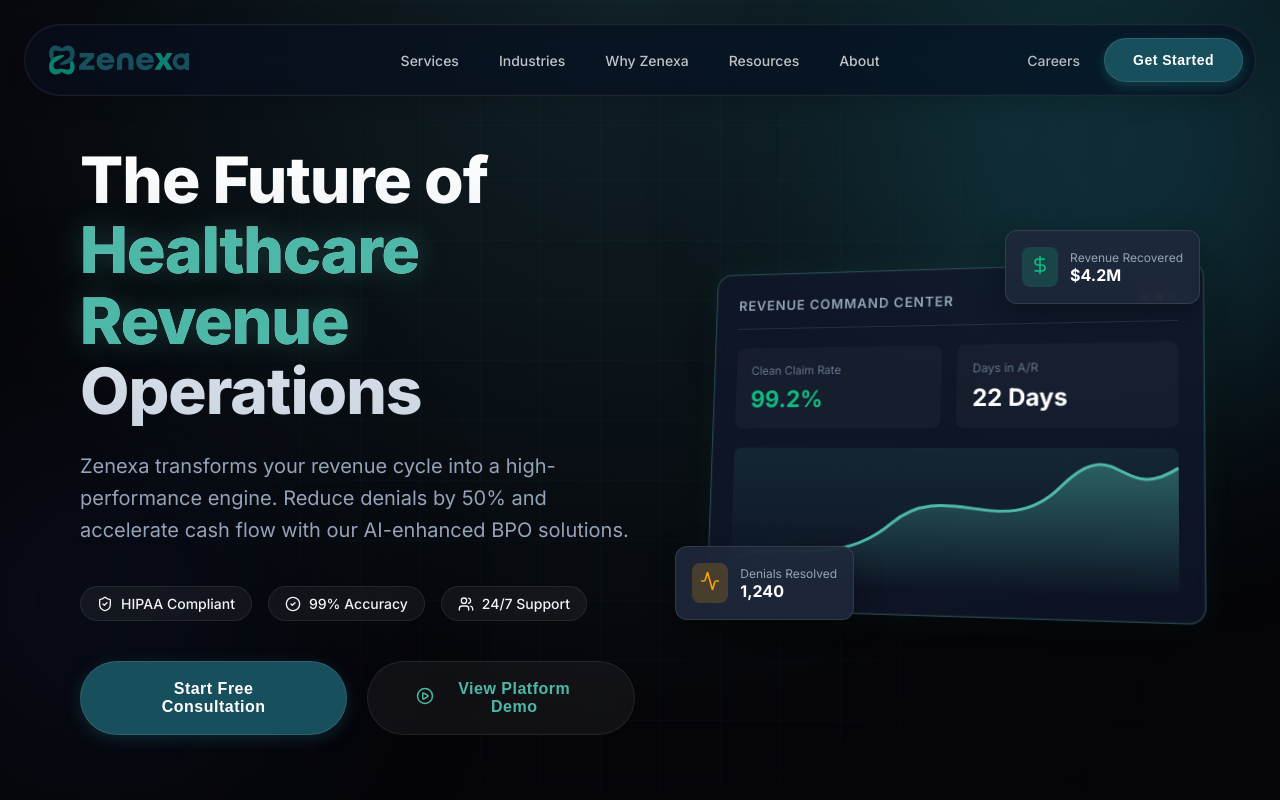
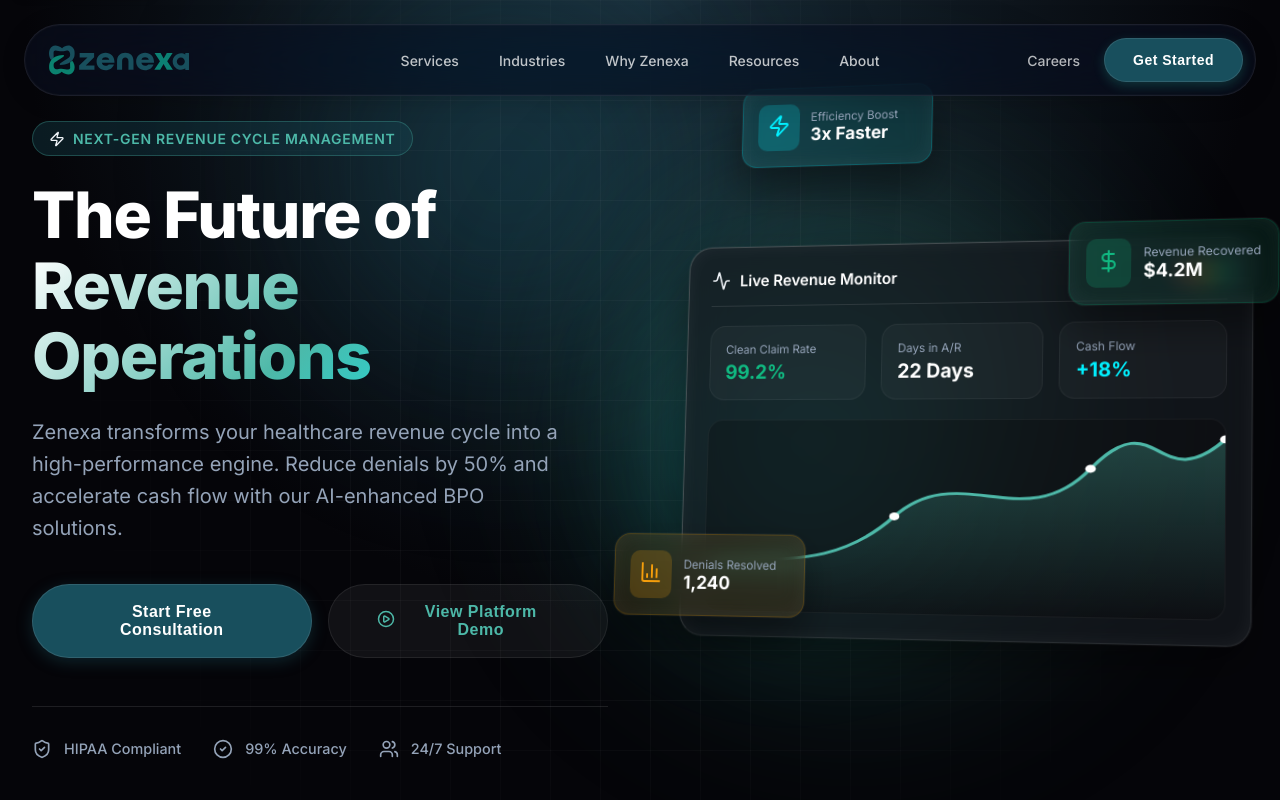
Before and after one commit to zenexasolutions/zenexa-website-demo, a Next.js app: page / in a window 1280 px wide. Shown: the top 800 px of the page. Built offline with nearby package versions, Linux system fonts and the light colour scheme.

Commit message:
hero section upgrade
safe push

```diff
--- a/src/components/home/Hero.module.css
+++ b/src/components/home/Hero.module.css
@@ -3,13 +3,13 @@
     min-height: 100vh;
     display: flex;
     align-items: center;
-    background: var(--gradient-hero);
-    color: white;
+    justify-content: center;
     overflow: hidden;
-    padding-top: 80px;
+    padding-top: var(--header-height);
+    background: radial-gradient(circle at 50% 0%, #1a2c38 0%, #050509 60%);
 }
 
-/* Neon Grid Background */
+/* Animated Background Elements */
 .hero::before {
     content: '';
     position: absolute;
@@ -18,148 +18,185 @@
     right: 0;
     bottom: 0;
     background-image:
-        linear-gradient(rgba(77, 184, 168, 0.03) 1px, transparent 1px),
-        linear-gradient(90deg, rgba(77, 184, 168, 0.03) 1px, transparent 1px);
-    background-size: 60px 60px;
-    mask-image: radial-gradient(circle at center, black 40%, transparent 80%);
+        linear-gradient(rgba(255, 255, 255, 0.03) 1px, transparent 1px),
+        linear-gradient(90deg, rgba(255, 255, 255, 0.03) 1px, transparent 1px);
+    background-size: 50px 50px;
+    mask-image: radial-gradient(circle at 50% 50%, black 40%, transparent 80%);
     pointer-events: none;
+    z-index: 1;
 }
 
-/* Ambient Glows */
 .glow {
     position: absolute;
     border-radius: 50%;
-    filter: blur(100px);
-    z-index: 1;
+    filter: blur(80px);
     opacity: 0.4;
+    z-index: 0;
+    animation: pulseGlow 8s infinite alternate;
 }
 
 .glow1 {
+    top: -10%;
+    left: 20%;
     width: 500px;
     height: 500px;
-    background: var(--color-primary-teal);
-    top: -100px;
-    right: -100px;
-    animation: pulse 10s infinite alternate;
+    background: radial-gradient(circle, var(--color-primary-teal) 0%, transparent 70%);
+    animation-delay: 0s;
 }
 
 .glow2 {
-    width: 400px;
-    height: 400px;
-    background: #0f172a;
-    bottom: 0;
-    left: -100px;
+    bottom: 10%;
+    right: 10%;
+    width: 600px;
+    height: 600px;
+    background: radial-gradient(circle, var(--color-secondary-teal) 0%, transparent 70%);
+    animation-delay: -4s;
 }
 
-@keyframes pulse {
-    0% {
-        opacity: 0.3;
-        transform: scale(1);
-    }
-
-    100% {
-        opacity: 0.5;
-        transform: scale(1.1);
-    }
+.glow3 {
+    top: 40%;
+    left: 50%;
+    width: 300px;
+    height: 300px;
+    background: radial-gradient(circle, var(--color-neon-blue) 0%, transparent 70%);
+    transform: translate(-50%, -50%);
+    opacity: 0.2;
+    animation: pulseGlow 6s infinite alternate-reverse;
 }
 
 .container {
     position: relative;
-    z-index: 2;
-    display: grid;
-    grid-template-columns: 1fr;
-    gap: 60px;
+    z-index: 10;
     max-width: 1400px;
     margin: 0 auto;
-    padding: 0 20px;
+    padding: 0 2rem;
+    display: grid;
+    grid-template-columns: 1fr 1fr;
+    gap: 4rem;
     align-items: center;
 }
 
+/* Content Side */
 .content {
-    max-width: 700px;
+    max-width: 650px;
+    animation: slideUpFade 0.8s ease-out forwards;
+}
+
+.badgeContainer {
+    display: inline-flex;
+    align-items: center;
+    gap: 0.5rem;
+    padding: 0.5rem 1rem;
+    background: rgba(24, 79, 93, 0.3);
+    border: 1px solid rgba(77, 184, 168, 0.3);
+    border-radius: 100px;
+    margin-bottom: 1.5rem;
+    backdrop-filter: blur(4px);
+}
+
+.badgeText {
+    font-size: 0.875rem;
+    font-weight: 600;
+    color: var(--color-neon-teal);
+    letter-spacing: 0.05em;
+    text-transform: uppercase;
 }
 
 .headline {
-    font-size: 48px;
+    font-size: 4rem;
+    line-height: 1.1;
     font-weight: 800;
-    line-height: 1.1;
-    margin-bottom: 24px;
-    letter-spacing: -1px;
-    background: linear-gradient(180deg, #fff 0%, #cbd5e1 100%);
+    margin-bottom: 1.5rem;
+    letter-spacing: -0.02em;
+    color: #fff;
+}
+
+.highlight {
+    background: linear-gradient(135deg, #fff 0%, #4db8a8 50%, #00f0ff 100%);
     -webkit-background-clip: text;
     -webkit-text-fill-color: transparent;
     background-clip: text;
-}
-
-.highlight {
-    color: var(--color-neon-teal);
-    -webkit-text-fill-color: var(--color-neon-teal);
-    text-shadow: 0 0 30px rgba(77, 184, 168, 0.3);
+    position: relative;
+    display: inline-block;
 }
 
 .subheadline {
-    font-size: 20px;
+    font-size: 1.25rem;
     line-height: 1.6;
     color: var(--text-secondary);
-    margin-bottom: 40px;
-    max-width: 600px;
-}
-
-.badges {
-    display: flex;
-    flex-wrap: wrap;
-    gap: 16px;
-    margin-bottom: 40px;
-}
-
-.badge {
-    display: flex;
-    align-items: center;
-    gap: 8px;
-    font-size: 14px;
-    font-weight: 500;
-    background: rgba(255, 255, 255, 0.05);
-    padding: 8px 16px;
-    border-radius: 20px;
-    border: 1px solid var(--border-glass);
-    color: var(--text-primary);
-    backdrop-filter: blur(4px);
+    margin-bottom: 2.5rem;
+    max-width: 540px;
 }
 
 .actions {
     display: flex;
-    flex-direction: column;
-    gap: 20px;
+    gap: 1rem;
+    margin-bottom: 3rem;
 }
 
+.trustBadges {
+    display: flex;
+    gap: 2rem;
+    border-top: 1px solid rgba(255, 255, 255, 0.1);
+    padding-top: 2rem;
+}
+
+.trustItem {
+    display: flex;
+    align-items: center;
+    gap: 0.75rem;
+    color: var(--text-secondary);
+    font-size: 0.9rem;
+    font-weight: 500;
+}
+
+/* Visual Side - 3D Perspective */
 .visual {
     position: relative;
     height: 600px;
-    display: none;
-    perspective: 1000px;
+    perspective: 2000px;
+    display: flex;
+    align-items: center;
+    justify-content: center;
 }
 
-/* 3D Visual Elements - Command Center Style */
-.dashboardCard {
+.perspectiveContainer {
+    position: relative;
+    width: 100%;
+    height: 100%;
+    transform-style: preserve-3d;
+    transform: rotateY(-12deg) rotateX(5deg);
+    transition: transform 0.3s ease-out;
+    animation: floatMain 6s ease-in-out infinite;
+}
+
+/* Glass Cards */
+.glassCard {
+    background: rgba(20, 25, 30, 0.7);
+    backdrop-filter: blur(20px);
+    -webkit-backdrop-filter: blur(20px);
+    border: 1px solid rgba(255, 255, 255, 0.1);
+    border-top: 1px solid rgba(255, 255, 255, 0.2);
+    border-left: 1px solid rgba(255, 255, 255, 0.2);
+    box-shadow:
+        0 20px 40px rgba(0, 0, 0, 0.4),
+        0 0 0 1px rgba(255, 255, 255, 0.05),
+        inset 0 0 20px rgba(255, 255, 255, 0.05);
+    border-radius: 24px;
+}
+
+.mainDashboard {
     position: absolute;
     top: 50%;
     left: 50%;
-    transform: translate(-50%, -50%) rotateY(-10deg) rotateX(5deg);
-    width: 500px;
-    height: 350px;
-    background: rgba(15, 23, 42, 0.8);
-    backdrop-filter: blur(20px);
-    border: 1px solid rgba(77, 184, 168, 0.3);
-    border-radius: 16px;
-    box-shadow:
-        0 20px 50px rgba(0, 0, 0, 0.5),
-        0 0 0 1px rgba(255, 255, 255, 0.05) inset,
-        0 0 30px rgba(77, 184, 168, 0.1);
-    z-index: 2;
+    transform: translate(-50%, -50%);
+    width: 580px;
+    height: 400px;
     padding: 24px;
     display: flex;
     flex-direction: column;
     gap: 20px;
+    z-index: 10;
 }
 
 .dashboardHeader {
@@ -170,106 +207,193 @@
     border-bottom: 1px solid rgba(255, 255, 255, 0.1);
 }
 
-.dashboardTitle {
-    font-size: 14px;
-    font-weight: 600;
-    color: var(--text-secondary);
-    text-transform: uppercase;
-    letter-spacing: 1px;
+.windowControls {
+    display: flex;
+    gap: 8px;
 }
 
-.statGrid {
+.controlDot {
+    width: 10px;
+    height: 10px;
+    border-radius: 50%;
+}
+
+.statRow {
     display: grid;
-    grid-template-columns: 1fr 1fr;
+    grid-template-columns: 1fr 1fr 1fr;
     gap: 16px;
 }
 
-.statItem {
+.statCard {
     background: rgba(255, 255, 255, 0.03);
-    border-radius: 8px;
+    border-radius: 16px;
     padding: 16px;
+    border: 1px solid rgba(255, 255, 255, 0.05);
 }
 
 .statLabel {
-    font-size: 12px;
-    color: var(--text-muted);
-    margin-bottom: 8px;
+    font-size: 0.75rem;
+    color: var(--text-secondary);
+    margin-bottom: 4px;
 }
 
 .statValue {
-    font-size: 24px;
+    font-size: 1.25rem;
     font-weight: 700;
-    color: white;
+    color: #fff;
 }
 
-.chartArea {
-    flex-grow: 1;
-    background: linear-gradient(180deg, rgba(77, 184, 168, 0.1) 0%, transparent 100%);
-    border-radius: 8px;
+.chartContainer {
+    flex: 1;
+    background: rgba(0, 0, 0, 0.2);
+    border-radius: 16px;
     position: relative;
     overflow: hidden;
+    border: 1px solid rgba(255, 255, 255, 0.05);
 }
 
 /* Floating Elements */
 .floatCard {
     position: absolute;
-    background: rgba(30, 41, 59, 0.9);
-    backdrop-filter: blur(12px);
-    border: 1px solid rgba(255, 255, 255, 0.1);
-    border-radius: 12px;
     padding: 16px;
-    box-shadow: 0 10px 30px rgba(0, 0, 0, 0.3);
-    z-index: 3;
     display: flex;
     align-items: center;
     gap: 12px;
+    border-radius: 16px;
+    z-index: 20;
+    min-width: 200px;
 }
 
 .float1 {
     top: 15%;
-    right: 0;
-    animation: float 6s infinite ease-in-out;
+    right: -5%;
+    transform: translateZ(40px);
+    animation: float 5s ease-in-out infinite;
+    background: rgba(16, 185, 129, 0.1);
+    border: 1px solid rgba(16, 185, 129, 0.2);
+    backdrop-filter: blur(12px);
 }
 
 .float2 {
     bottom: 20%;
-    left: -20px;
-    animation: float 8s infinite ease-in-out reverse;
+    left: -10%;
+    transform: translateZ(60px);
+    animation: float 7s ease-in-out infinite reverse;
+    background: rgba(245, 158, 11, 0.1);
+    border: 1px solid rgba(245, 158, 11, 0.2);
+    backdrop-filter: blur(12px);
+}
+
+.float3 {
+    top: -10%;
+    left: 10%;
+    transform: translateZ(20px);
+    animation: float 6s ease-in-out infinite 1s;
+    background: rgba(0, 240, 255, 0.1);
+    border: 1px solid rgba(0, 240, 255, 0.2);
+    backdrop-filter: blur(12px);
+}
+
+/* Animations */
+@keyframes floatMain {
+
+    0%,
+    100% {
+        transform: rotateY(-12deg) rotateX(5deg) translateY(0);
+    }
+
+    50% {
+        transform: rotateY(-12deg) rotateX(5deg) translateY(-20px);
+    }
 }
 
 @keyframes float {
 
     0%,
     100% {
-        transform: translateY(0);
+        transform: translateY(0) translateZ(40px);
     }
 
     50% {
-        transform: translateY(-20px);
+        transform: translateY(-15px) translateZ(40px);
     }
 }
 
-@media (min-width: 768px) {
+@keyframes pulseGlow {
+    0% {
+        opacity: 0.3;
+        transform: scale(1);
+    }
+
+    100% {
+        opacity: 0.6;
+        transform: scale(1.1);
+    }
+}
+
+@keyframes slideUpFade {
+    from {
+        opacity: 0;
+        transform: translateY(30px);
+    }
+
+    to {
+        opacity: 1;
+        transform: translateY(0);
+    }
+}
+
+/* Responsive */
+@media (max-width: 1024px) {
+    .container {
+        grid-template-columns: 1fr;
+        text-align: center;
+        padding-top: 2rem;
+    }
+
+    .content {
+        margin: 0 auto;
+        display: flex;
+        flex-direction: column;
+        align-items: center;
+    }
+
     .headline {
-        font-size: 64px;
+        font-size: 3rem;
+    }
+
+    .trustBadges {
+        justify-content: center;
+    }
+
+    .visual {
+        height: 500px;
+        margin-top: 2rem;
+    }
+
+    .mainDashboard {
+        width: 90%;
+        height: 350px;
+    }
+
+    .floatCard {
+        display: none;
+        /* Hide floating cards on smaller screens to avoid clutter */
+    }
+}
+
+@media (max-width: 640px) {
+    .headline {
+        font-size: 2.5rem;
     }
 
     .actions {
-        flex-direction: row;
-    }
-
-    .container {
-        padding: 0 40px;
-    }
-}
-
-@media (min-width: 1024px) {
-    .container {
-        grid-template-columns: 1.1fr 1fr;
-        padding: 0 80px;
+        flex-direction: column;
+        width: 100%;
     }
 
     .visual {
-        display: block;
+        display: none;
+        /* Hide complex 3D visual on mobile */
     }
 }
--- a/src/components/home/Hero.tsx
+++ b/src/components/home/Hero.tsx
@@ -1,35 +1,33 @@
 import React from 'react';
 import styles from './Hero.module.css';
 import { Button } from '@/components/ui/Button';
-import { ShieldCheck, CheckCircle2, Clock, Users, PlayCircle, TrendingUp, Activity, DollarSign } from 'lucide-react';
+import { ShieldCheck, CheckCircle2, Users, PlayCircle, Activity, DollarSign, Zap, BarChart3 } from 'lucide-react';
 
 export const Hero = () => {
     return (
         <section className={styles.hero}>
+            {/* Ambient Background Effects */}
             <div className={`${styles.glow} ${styles.glow1}`} />
             <div className={`${styles.glow} ${styles.glow2}`} />
+            <div className={`${styles.glow} ${styles.glow3}`} />
 
             <div className={styles.container}>
+                {/* Left Content */}
                 <div className={styles.content}>
+                    <div className={styles.badgeContainer}>
+                        <Zap size={16} className="text-emerald-400" />
+                        <span className={styles.badgeText}>Next-Gen Revenue Cycle Management</span>
+                    </div>
+
                     <h1 className={styles.headline}>
-                        The Future of <span className={styles.highlight}>Healthcare Revenue</span> Operations
+                        The Future of <br />
+                        <span className={styles.highlight}>Revenue Operations</span>
                     </h1>
+
                     <p className={styles.subheadline}>
-                        Zenexa transforms your revenue cycle into a high-performance engine.
+                        Zenexa transforms your healthcare revenue cycle into a high-performance engine.
                         Reduce denials by 50% and accelerate cash flow with our AI-enhanced BPO solutions.
                     </p>
-
-                    <div className={styles.badges}>
-                        <div className={styles.badge}>
-                            <ShieldCheck size={16} className="text-emerald-400" /> HIPAA Compliant
-                        </div>
-                        <div className={styles.badge}>
-                            <CheckCircle2 size={16} className="text-emerald-400" /> 99% Accuracy
-                        </div>
-                        <div className={styles.badge}>
-                            <Users size={16} className="text-emerald-400" /> 24/7 Support
-                        </div>
-                    </div>
 
                     <div className={styles.actions}>
                         <Button size="lg">
@@ -39,64 +37,104 @@
                             View Platform Demo
                         </Button>
                     </div>
+
+                    <div className={styles.trustBadges}>
+                        <div className={styles.trustItem}>
+                            <ShieldCheck size={20} className="text-emerald-400" />
+                            <span>HIPAA Compliant</span>
                         </div>
-
-                <div className={styles.visual}>
-                    {/* Main Dashboard Card */}
-                    <div className={styles.dashboardCard}>
-                        <div className={styles.dashboardHeader}>
-                            <span className={styles.dashboardTitle}>Revenue Command Center</span>
-                            <div style={{ display: 'flex', gap: '6px' }}>
-                                <div style={{ width: '8px', height: '8px', borderRadius: '50%', background: '#ef4444' }}></div>
-                                <div style={{ width: '8px', height: '8px', borderRadius: '50%', background: '#f59e0b' }}></div>
-                                <div style={{ width: '8px', height: '8px', borderRadius: '50%', background: '#10b981' }}></div>
+                        <div className={styles.trustItem}>
+                            <CheckCircle2 size={20} className="text-emerald-400" />
+                            <span>99% Accuracy</span>
+                        </div>
+                        <div className={styles.trustItem}>
+                            <Users size={20} className="text-emerald-400" />
+                            <span>24/7 Support</span>
+                        </div>
                     </div>
                 </div>
 
-                        <div className={styles.statGrid}>
-                            <div className={styles.statItem}>
+                {/* Right Visual - 3D Glass Interface */}
+                <div className={styles.visual}>
+                    <div className={styles.perspectiveContainer}>
+                        {/* Main Dashboard Interface */}
+                        <div className={`${styles.glassCard} ${styles.mainDashboard}`}>
+                            <div className={styles.dashboardHeader}>
+                                <div style={{ display: 'flex', alignItems: 'center', gap: '10px' }}>
+                                    <Activity size={20} className="text-emerald-400" />
+                                    <span style={{ fontWeight: 600, color: '#fff' }}>Live Revenue Monitor</span>
+                                </div>
+                                <div className={styles.windowControls}>
+                                    <div className={styles.controlDot} style={{ background: '#ef4444' }} />
+                                    <div className={styles.controlDot} style={{ background: '#f59e0b' }} />
+                                    <div className={styles.controlDot} style={{ background: '#10b981' }} />
+                                </div>
+                            </div>
+
+                            <div className={styles.statRow}>
+                                <div className={styles.statCard}>
                                     <div className={styles.statLabel}>Clean Claim Rate</div>
                                     <div className={styles.statValue} style={{ color: '#10b981' }}>99.2%</div>
                                 </div>
-                            <div className={styles.statItem}>
+                                <div className={styles.statCard}>
                                     <div className={styles.statLabel}>Days in A/R</div>
                                     <div className={styles.statValue}>22 Days</div>
                                 </div>
+                                <div className={styles.statCard}>
+                                    <div className={styles.statLabel}>Cash Flow</div>
+                                    <div className={styles.statValue} style={{ color: '#00f0ff' }}>+18%</div>
+                                </div>
                             </div>
 
-                        <div className={styles.chartArea}>
-                            {/* Abstract Chart SVG */}
-                            <svg width="100%" height="100%" viewBox="0 0 400 150" preserveAspectRatio="none">
+                            <div className={styles.chartContainer}>
+                                {/* Abstract Chart Visualization */}
+                                <svg width="100%" height="100%" viewBox="0 0 400 200" preserveAspectRatio="none">
                                     <defs>
-                                    <linearGradient id="chartGradient" x1="0" y1="0" x2="0" y2="1">
-                                        <stop offset="0%" stopColor="#4db8a8" stopOpacity="0.4" />
+                                        <linearGradient id="chartFill" x1="0" y1="0" x2="0" y2="1">
+                                            <stop offset="0%" stopColor="#4db8a8" stopOpacity="0.3" />
                                             <stop offset="100%" stopColor="#4db8a8" stopOpacity="0" />
                                         </linearGradient>
                                     </defs>
-                                <path d="M0,120 C50,100 100,130 150,80 S250,100 300,40 S350,60 400,20 V150 H0 Z" fill="url(#chartGradient)" />
-                                <path d="M0,120 C50,100 100,130 150,80 S250,100 300,40 S350,60 400,20" fill="none" stroke="#4db8a8" strokeWidth="3" />
+                                    <path d="M0,150 C50,140 100,160 150,100 S250,120 300,50 S350,80 400,20 V200 H0 Z" fill="url(#chartFill)" />
+                                    <path d="M0,150 C50,140 100,160 150,100 S250,120 300,50 S350,80 400,20" fill="none" stroke="#4db8a8" strokeWidth="3" strokeLinecap="round" />
+
+                                    {/* Data Points */}
+                                    <circle cx="150" cy="100" r="4" fill="#fff" />
+                                    <circle cx="300" cy="50" r="4" fill="#fff" />
+                                    <circle cx="400" cy="20" r="4" fill="#fff" />
                                 </svg>
                             </div>
                         </div>
 
-                    {/* Floating Elements */}
-                    <div className={`${styles.floatCard} ${styles.float1}`}>
-                        <div style={{ background: 'rgba(16, 185, 129, 0.2)', padding: '8px', borderRadius: '8px' }}>
-                            <DollarSign size={20} color="#10b981" />
+                        {/* Floating Stats Cards */}
+                        <div className={`${styles.glassCard} ${styles.floatCard} ${styles.float1}`}>
+                            <div style={{ background: 'rgba(16, 185, 129, 0.2)', padding: '10px', borderRadius: '10px' }}>
+                                <DollarSign size={24} color="#10b981" />
                             </div>
                             <div>
                                 <div style={{ fontSize: '12px', color: '#94a3b8' }}>Revenue Recovered</div>
-                            <div style={{ fontSize: '16px', fontWeight: '700', color: 'white' }}>$4.2M</div>
+                                <div style={{ fontSize: '18px', fontWeight: '700', color: 'white' }}>$4.2M</div>
                             </div>
                         </div>
 
-                    <div className={`${styles.floatCard} ${styles.float2}`}>
-                        <div style={{ background: 'rgba(245, 158, 11, 0.2)', padding: '8px', borderRadius: '8px' }}>
-                            <Activity size={20} color="#f59e0b" />
+                        <div className={`${styles.glassCard} ${styles.floatCard} ${styles.float2}`}>
+                            <div style={{ background: 'rgba(245, 158, 11, 0.2)', padding: '10px', borderRadius: '10px' }}>
+                                <BarChart3 size={24} color="#f59e0b" />
                             </div>
                             <div>
                                 <div style={{ fontSize: '12px', color: '#94a3b8' }}>Denials Resolved</div>
-                            <div style={{ fontSize: '16px', fontWeight: '700', color: 'white' }}>1,240</div>
+                                <div style={{ fontSize: '18px', fontWeight: '700', color: 'white' }}>1,240</div>
+                            </div>
+                        </div>
+
+                        <div className={`${styles.glassCard} ${styles.floatCard} ${styles.float3}`}>
+                            <div style={{ background: 'rgba(0, 240, 255, 0.2)', padding: '10px', borderRadius: '10px' }}>
+                                <Zap size={24} color="#00f0ff" />
+                            </div>
+                            <div>
+                                <div style={{ fontSize: '12px', color: '#94a3b8' }}>Efficiency Boost</div>
+                                <div style={{ fontSize: '18px', fontWeight: '700', color: 'white' }}>3x Faster</div>
+                            </div>
                         </div>
                     </div>
                 </div>
```
Lines whose indentation alone changed are shown as unchanged.
